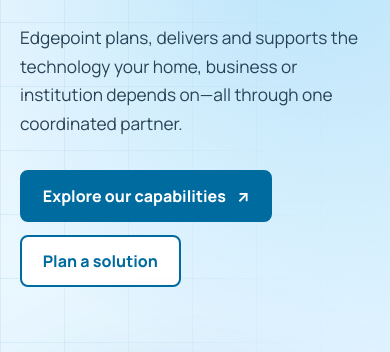
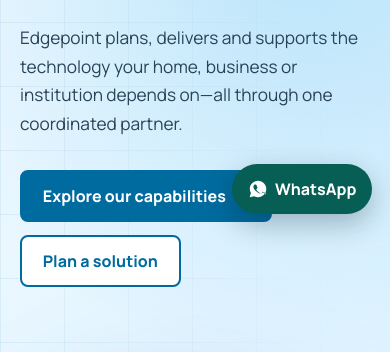
Before and after one commit to Mbuguz/edgepoint, a WordPress theme: template app/themes/edgepoint/front-page.php in a window 390 px wide. Shown: the part 612-964 px from the top of the page. Run offline with PHP 8.4 and a stand-in for WordPress, Linux system fonts and the light colour scheme; the site name, menu and one post (Sample post) are stand-ins, and other content is empty.

Commit message:
feat: add WhatsApp chat and office directions
Give visitors a direct WhatsApp chat and a map link using the confirmed phone number and Kasarani office address.

Co-authored-by: Mbuguz <Mbuguz@users.noreply.github.com>

```diff
--- a/app/themes/edgepoint/assets/css/main.css
+++ b/app/themes/edgepoint/assets/css/main.css
@@ -2276,6 +2276,39 @@ ol {
 	background: #064564;
 }
 
+.whatsapp-link {
+	align-items: center;
+	background: #075e54;
+	border-radius: 999px;
+	bottom: 1.1rem;
+	box-shadow: 0 10px 28px rgb(7 27 43 / 28%);
+	color: #fff;
+	display: inline-flex;
+	font-weight: 750;
+	gap: 0.45rem;
+	inset-inline-end: 1.1rem;
+	padding: 0.75rem 1rem;
+	position: fixed;
+	text-decoration: none;
+	z-index: 40;
+}
+
+.whatsapp-link svg {
+	height: 1.25rem;
+	width: 1.25rem;
+}
+
+.whatsapp-link:hover,
+.whatsapp-link:focus-visible {
+	background: #054940;
+	color: #fff;
+}
+
+.whatsapp-link:focus-visible {
+	outline: 3px solid #fff;
+	outline-offset: 3px;
+}
+
 @media (max-width: 68rem) {
 	.site-header .primary-nav {
 		background: var(--white);
--- a/app/themes/edgepoint/footer.php
+++ b/app/themes/edgepoint/footer.php
@@ -34,9 +34,11 @@ defined( 'ABSPATH' ) || exit;
 		<div>
 			<h2><?php esc_html_e( 'Visit us', 'edgepoint' ); ?></h2>
 			<address><?php echo esc_html( edgepoint_business_detail( 'address' ) ); ?></address>
+			<p><a href="<?php echo esc_url( edgepoint_maps_href( edgepoint_business_detail( 'address' ) ) ); ?>"><?php esc_html_e( 'Get directions', 'edgepoint' ); ?></a></p>
 			<p><?php echo esc_html( edgepoint_business_detail( 'service_area' ) ); ?></p>
 			<p class="contact-lines">
 				<a href="<?php echo esc_url( edgepoint_phone_href( edgepoint_business_detail( 'phone' ) ) ); ?>"><?php echo esc_html( edgepoint_phone_label( edgepoint_business_detail( 'phone' ) ) ); ?></a>
+				<a href="<?php echo esc_url( edgepoint_whatsapp_href( edgepoint_business_detail( 'phone' ) ) ); ?>"><?php esc_html_e( 'WhatsApp', 'edgepoint' ); ?></a>
 				<a href="<?php echo esc_url( 'mailto:' . edgepoint_business_detail( 'email' ) ); ?>"><?php echo esc_html( edgepoint_business_detail( 'email' ) ); ?></a>
 			</p>
 			<?php $social_links = edgepoint_social_links(); ?>
@@ -58,6 +60,12 @@ defined( 'ABSPATH' ) || exit;
 		</nav>
 	</div>
 </footer>
+<a class="whatsapp-link" href="<?php echo esc_url( edgepoint_whatsapp_href( edgepoint_business_detail( 'phone' ) ) ); ?>">
+	<svg viewBox="0 0 24 24" aria-hidden="true" focusable="false">
+		<path fill="currentColor" d="M12.04 2C6.58 2 2.15 6.4 2.15 11.83c0 1.74.46 3.44 1.34 4.94L2 22l5.39-1.41a10 10 0 0 0 4.65 1.18h.01c5.46 0 9.89-4.4 9.89-9.83C21.94 6.4 17.5 2 12.04 2Zm5.76 14.02c-.24.68-1.4 1.3-1.93 1.38-.49.07-1.1.1-1.78-.11-.41-.13-.94-.31-1.62-.6-2.85-1.23-4.7-4.1-4.84-4.29-.14-.19-1.16-1.54-1.16-2.94s.73-2.08 1-2.37c.24-.27.64-.39 1.02-.39h.73c.23 0 .54-.09.84.64.31.76 1.06 2.62 1.15 2.81.1.19.16.41.03.66-.13.24-.2.39-.39.6-.19.21-.41.47-.58.63-.19.18-.39.37-.17.73.22.36.98 1.62 2.11 2.62 1.45 1.29 2.67 1.69 3.05 1.88.38.19.6.16.82-.1.22-.26.94-1.1 1.19-1.48.25-.37.5-.31.84-.19.34.13 2.15 1.01 2.52 1.2.37.18.61.27.7.42.1.16.1.9-.14 1.58Z"/>
+	</svg>
+	<span><?php esc_html_e( 'WhatsApp', 'edgepoint' ); ?></span>
+</a>
 <?php wp_footer(); ?>
 </body>
 </html>
--- a/app/themes/edgepoint/front-page.php
+++ b/app/themes/edgepoint/front-page.php
@@ -352,7 +352,7 @@ $industries = array(
 			<div class="local-card__address">
 				<span><?php esc_html_e( 'Visit our office', 'edgepoint' ); ?></span>
 				<strong><?php echo esc_html( edgepoint_business_detail( 'address' ) ); ?></strong>
-				<a href="<?php echo esc_url( home_url( '/contact/' ) ); ?>"><?php esc_html_e( 'Plan a visit', 'edgepoint' ); ?> <span aria-hidden="true">→</span></a>
+				<a href="<?php echo esc_url( edgepoint_maps_href( edgepoint_business_detail( 'address' ) ) ); ?>"><?php esc_html_e( 'Get directions', 'edgepoint' ); ?> <span aria-hidden="true">→</span></a>
 			</div>
 		</div>
 	</section>
--- a/app/themes/edgepoint/inc/template-tags.php
+++ b/app/themes/edgepoint/inc/template-tags.php
@@ -56,6 +56,31 @@ function edgepoint_phone_href( $phone ) {
 	}
 
 	return 'tel:+' . $digits;
+}
+
+/**
+ * Build a WhatsApp chat link from the public phone number.
+ *
+ * @param string $phone Raw phone number.
+ * @return string
+ */
+function edgepoint_whatsapp_href( $phone ) {
+	$digits = preg_replace( '/\D+/', '', (string) $phone );
+	if ( str_starts_with( $digits, '0' ) ) {
+		$digits = '254' . substr( $digits, 1 );
+	}
+
+	return 'https://wa.me/' . $digits . '?text=' . rawurlencode( 'Hello Edgepoint, I would like to ask about your services.' );
+}
+
+/**
+ * Build a map search link for the published office address.
+ *
+ * @param string $address Office address.
+ * @return string
+ */
+function edgepoint_maps_href( $address ) {
+	return 'https://www.google.com/maps/search/?api=1&query=' . rawurlencode( (string) $address );
 }
 
 /**
--- a/app/themes/edgepoint/style.css
+++ b/app/themes/edgepoint/style.css
@@ -3,7 +3,7 @@ Theme Name: Edgepoint
 Theme URI: https://edgepoint-internet.com/
 Author: Edgepoint Internets Solutions Ltd
 Description: Accessible, performance-focused corporate theme for Edgepoint Internets Solutions Ltd.
-Version: 0.1.1
+Version: 0.1.2
 Requires at least: 6.6
 Tested up to: 7.1
 Requires PHP: 8.1
```
Also changed, not shown: tests/fixtures/seed-preview.php (+1 -1 lines).
